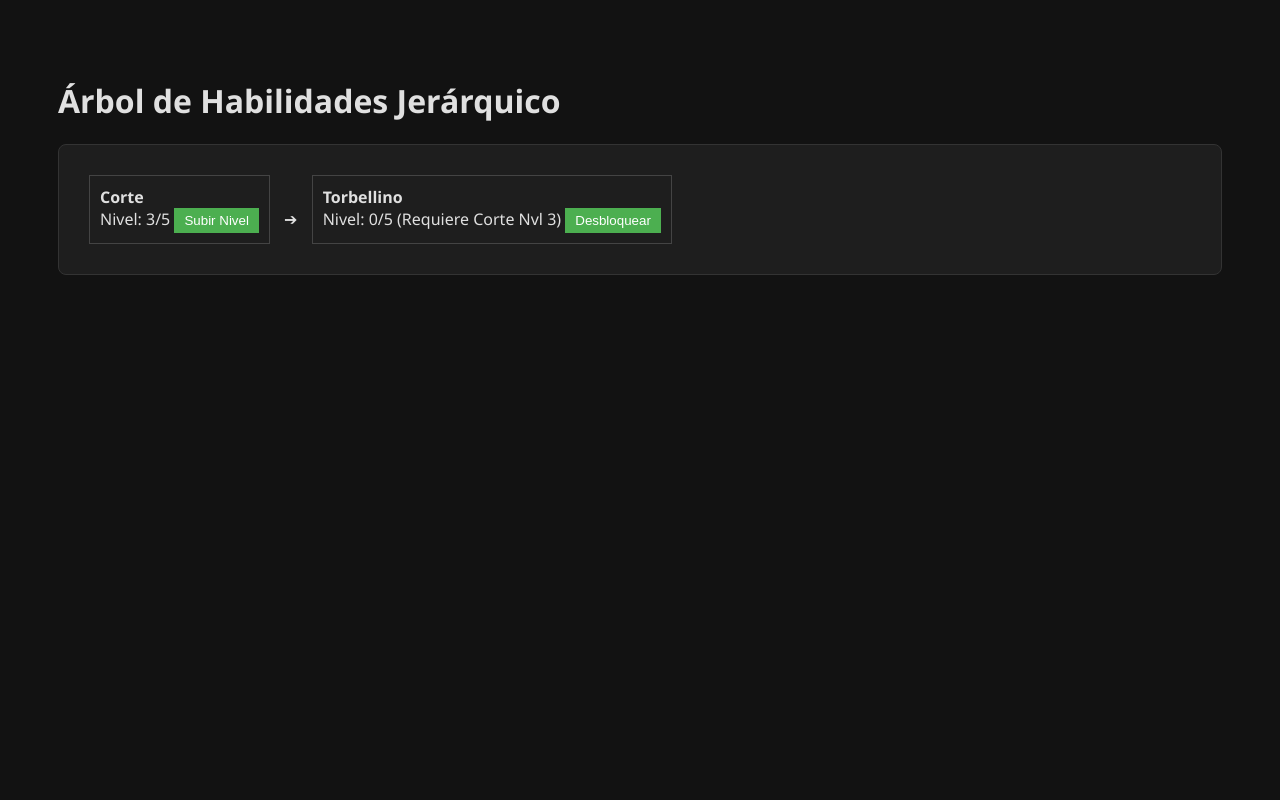
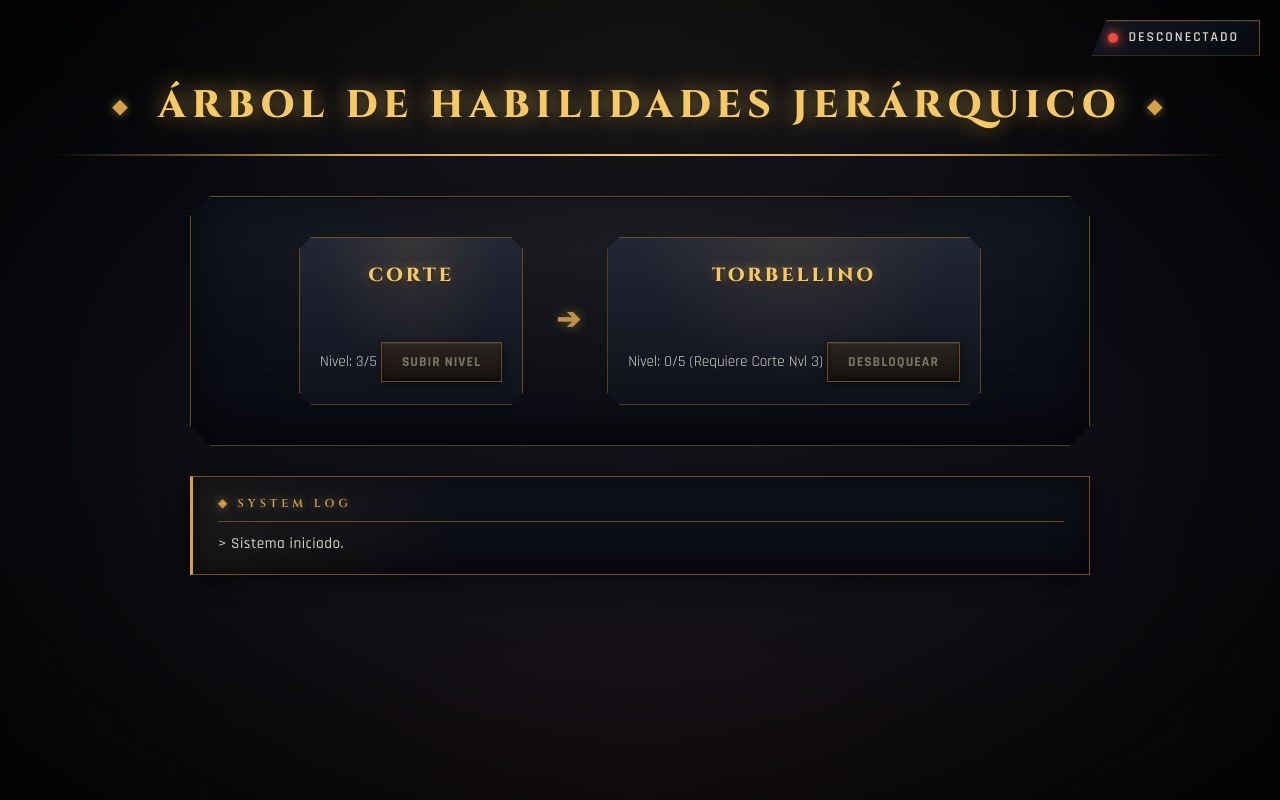
Before and after one commit to robertoponcepaniagua/RPG-GAME, a Flask app: page / in a window 1280 px wide. Run offline with Flask 3, Linux system fonts and the light colour scheme; some libraries are stand-ins or nearby versions.

Commit message:
Mejora de prueba index.html y style.css

```diff
--- a/rpg_pro_system/templates/index.html
+++ b/rpg_pro_system/templates/index.html
@@ -3,32 +3,56 @@
 <head>
     <title>RPG Avanzado</title>
     <script src="https://cdnjs.cloudflare.com/ajax/libs/socket.io/4.0.1/socket.io.js"></script>
-    <style>
-        body { background: #121212; color: #e0e0e0; font-family: 'Segoe UI', sans-serif; padding: 50px; }
-        .skill-tree { border: 1px solid #333; padding: 20px; background: #1e1e1e; border-radius: 8px; }
-        .skill { margin: 10px; padding: 10px; border: 1px solid #444; display: inline-block; }
-        .locked { opacity: 0.5; background: #000; }
-        button { background: #4CAF50; color: white; border: none; padding: 5px 10px; cursor: pointer; }
-    </style>
-</head>
+<link rel="stylesheet" href="style.css">
 <body>
+
+    <div id="status-container">
+        <span id="status-dot" class="dot disconnected"></span>
+        <span id="status-text">Desconectado</span>
+    </div>
+
     <h1>Árbol de Habilidades Jerárquico</h1>
+
     <div class="skill-tree">
         <div class="skill">
-            <strong>Corte</strong><br>Nivel: 3/5
+            <strong>Corte</strong><br>
+            Nivel: 3/5
             <button onclick="socket.emit('mejorar_habilidad', {id: 1})">Subir Nivel</button>
         </div>
+
         <span>➔</span>
+
         <div class="skill">
-            <strong>Torbellino</strong><br>Nivel: 0/5 (Requiere Corte Nvl 3)
+            <strong>Torbellino</strong><br>
+            Nivel: 0/5 (Requiere Corte Nvl 3)
             <button onclick="socket.emit('mejorar_habilidad', {id: 2})">Desbloquear</button>
         </div>
     </div>
-    <div id="log" style="margin-top: 20px; color: #888;"></div>
+
+    <div id="log">> Sistema iniciado.</div>
+
     <script>
+        // Inicializar socket una sola vez
         const socket = io();
+        const dot = document.getElementById('status-dot');
+        const text = document.getElementById('status-text');
+        const logBox = document.getElementById('log');
+
+        // Gestión visual de la conexión
+        socket.on('connect', () => {
+            dot.className = 'dot connected';
+            text.innerText = 'Conectado';
+            console.log("Conectado con éxito");
+        });
+
+        socket.on('disconnect', () => {
+            dot.className = 'dot disconnected';
+            text.innerText = 'Desconectado';
+        });
+
+        // Escuchar mensajes del servidor
         socket.on('status', (data) => {
-            document.getElementById('log').innerText = "> " + data.msg;
+            logBox.innerText = "> " + data.msg;
         });
     </script>
 </body>
--- /dev/null
+++ b/rpg_pro_system/templates/style.css
@@ -0,0 +1,503 @@
+/* ============================================================================
+   RPG AVANZADO — UI ESTILO JUEGO MODERNO
+   Inspirado en Diablo IV / Elden Ring / Lost Ark
+   ============================================================================ */
+
+
+/* ----------------------------------------------------------------------------
+   1. FUENTES
+   - Cinzel: títulos con peso épico
+   - Rajdhani: HUD/UI moderna y angular (estilo sci-fi/RPG)
+   ---------------------------------------------------------------------------- */
+@import url('https://fonts.googleapis.com/css2?family=Cinzel:wght@600;800&family=Rajdhani:wght@400;500;600;700&display=swap');
+
+
+/* ----------------------------------------------------------------------------
+   2. VARIABLES DE TEMA
+   ---------------------------------------------------------------------------- */
+:root {
+    /* Fondos */
+    --bg-deep:        #05060a;          /* Negro azulado profundo */
+    --bg-mid:         #0d1018;
+    --bg-panel:       rgba(15, 18, 28, 0.85);
+
+    /* Acentos — dorado mágico + ámbar */
+    --gold:           #d4a24c;
+    --gold-bright:    #f5c869;
+    --gold-dark:      #6b4d1f;
+    --amber-glow:     rgba(245, 200, 105, 0.5);
+
+    /* Estados */
+    --success:        #2ecc71;          /* Verde "conectado" / runa activa */
+    --success-glow:   rgba(46, 204, 113, 0.7);
+    --danger:         #e74c3c;          /* Rojo "desconectado" / sangre */
+    --danger-glow:    rgba(231, 76, 60, 0.7);
+
+    /* Texto */
+    --text:           #d8d4c8;
+    --text-dim:       #7a7565;
+    --text-bright:    #ffffff;
+}
+
+
+/* ----------------------------------------------------------------------------
+   3. RESET Y BASE
+   ---------------------------------------------------------------------------- */
+* {
+    box-sizing: border-box;
+    margin: 0;
+    padding: 0;
+}
+
+body {
+    /* Fondo en capas: viñeta oscura + reflejo dorado superior + base */
+    background:
+        radial-gradient(ellipse 80% 60% at 50% 0%, rgba(212, 162, 76, 0.08) 0%, transparent 60%),
+        radial-gradient(ellipse 100% 100% at 50% 100%, rgba(231, 76, 60, 0.05) 0%, transparent 70%),
+        radial-gradient(ellipse at center, var(--bg-mid) 0%, var(--bg-deep) 100%);
+    background-attachment: fixed;
+    color: var(--text);
+    font-family: 'Rajdhani', sans-serif;
+    min-height: 100vh;
+    padding: 60px 50px 50px;
+    overflow-x: hidden;
+}
+
+/* Capa superior: scanlines muy sutiles + grano (textura "pantalla de juego") */
+body::before {
+    content: '';
+    position: fixed;
+    inset: 0;
+    pointer-events: none;
+    background:
+        repeating-linear-gradient(
+            0deg,
+            rgba(255, 255, 255, 0.015) 0px,
+            rgba(255, 255, 255, 0.015) 1px,
+            transparent 1px,
+            transparent 2px
+        );
+    z-index: 1;
+}
+
+/* Viñeta oscura en los bordes — como en muchos juegos AAA */
+body::after {
+    content: '';
+    position: fixed;
+    inset: 0;
+    pointer-events: none;
+    background: radial-gradient(ellipse at center, transparent 50%, rgba(0, 0, 0, 0.7) 100%);
+    z-index: 1;
+}
+
+body > * {
+    position: relative;
+    z-index: 2;
+}
+
+
+/* ----------------------------------------------------------------------------
+   4. TÍTULO H1
+   ---------------------------------------------------------------------------- */
+h1 {
+    font-family: 'Cinzel', serif;
+    font-size: 2.4em;
+    font-weight: 800;
+    color: var(--gold-bright);
+    text-transform: uppercase;
+    letter-spacing: 6px;
+    text-align: center;
+    padding: 20px 0 25px;
+    margin-bottom: 40px;
+    position: relative;
+    /* Brillo dorado tipo "objetivo completado" */
+    text-shadow:
+        0 0 20px var(--amber-glow),
+        0 0 40px rgba(245, 200, 105, 0.3),
+        0 4px 8px rgba(0, 0, 0, 0.9);
+    /* Línea inferior con degradado dorado al centro */
+    background-image: linear-gradient(
+        90deg,
+        transparent,
+        var(--gold),
+        var(--gold-bright),
+        var(--gold),
+        transparent
+    );
+    background-repeat: no-repeat;
+    background-size: 100% 2px;
+    background-position: bottom center;
+    /* Quitar el border-bottom anterior, ahora lo hace el background-image */
+    border: none;
+    display: block;
+}
+
+/* Adornos a los lados del título (estilo "marco épico") */
+h1::before,
+h1::after {
+    content: '◆';
+    color: var(--gold);
+    font-size: 0.5em;
+    margin: 0 25px;
+    vertical-align: middle;
+    text-shadow: 0 0 10px var(--amber-glow);
+}
+
+
+/* ----------------------------------------------------------------------------
+   5. HUD DE CONEXIÓN — Esquina superior derecha
+   Estilo "indicador de servidor" tipo MMO
+   ---------------------------------------------------------------------------- */
+#status-container {
+    position: fixed;
+    top: 20px;
+    right: 20px;
+    padding: 10px 20px 10px 16px;
+    /* Forma angular con corte diagonal a la izquierda — estilo HUD futurista */
+    clip-path: polygon(15px 0, 100% 0, 100% 100%, 0 100%);
+    background: linear-gradient(135deg, rgba(20, 24, 36, 0.95), rgba(8, 10, 16, 0.95));
+    border: 1px solid var(--gold-dark);
+    display: flex;
+    align-items: center;
+    gap: 10px;
+    font-family: 'Rajdhani', sans-serif;
+    font-weight: 600;
+    font-size: 0.85em;
+    text-transform: uppercase;
+    letter-spacing: 2px;
+    color: var(--text);
+    z-index: 1000;
+    box-shadow:
+        0 0 0 1px rgba(0, 0, 0, 0.5),
+        0 4px 20px rgba(0, 0, 0, 0.8),
+        inset 0 1px 0 rgba(255, 255, 255, 0.05);
+}
+
+/* Indicador circular animado */
+.dot {
+    height: 10px;
+    width: 10px;
+    border-radius: 50%;
+    transition: all 0.3s ease;
+    position: relative;
+    flex-shrink: 0;
+}
+
+/* Anillo pulsante alrededor del punto */
+.dot::after {
+    content: '';
+    position: absolute;
+    inset: -4px;
+    border-radius: 50%;
+    border: 1px solid currentColor;
+    opacity: 0;
+    animation: pulse-ring 2s ease-out infinite;
+}
+
+.connected {
+    background-color: var(--success);
+    color: var(--success);
+    box-shadow:
+        0 0 8px var(--success),
+        0 0 16px var(--success-glow);
+}
+
+.disconnected {
+    background-color: var(--danger);
+    color: var(--danger);
+    box-shadow:
+        0 0 8px var(--danger),
+        0 0 16px var(--danger-glow);
+}
+
+/* No animar el anillo cuando está desconectado — se ve "muerto" */
+.disconnected::after {
+    animation: none;
+    opacity: 0;
+}
+
+@keyframes pulse-ring {
+    0%   { transform: scale(0.8); opacity: 0.8; }
+    100% { transform: scale(2.2); opacity: 0; }
+}
+
+#status-text {
+    line-height: 1;
+}
+
+
+/* ----------------------------------------------------------------------------
+   6. ÁRBOL DE HABILIDADES
+   Contenedor estilo "panel de habilidades" con marco dorado
+   ---------------------------------------------------------------------------- */
+.skill-tree {
+    max-width: 900px;
+    margin: 0 auto;
+    padding: 40px 35px;
+    background:
+        /* Brillo radial central muy sutil */
+        radial-gradient(ellipse at center top, rgba(212, 162, 76, 0.06), transparent 70%),
+        linear-gradient(180deg, rgba(20, 24, 36, 0.9), rgba(8, 10, 16, 0.95));
+    border: 1px solid var(--gold-dark);
+    /* Marco doble con sombra interior — estilo panel de inventario */
+    box-shadow:
+        inset 0 0 0 1px rgba(0, 0, 0, 0.6),
+        inset 0 0 60px rgba(0, 0, 0, 0.6),
+        0 10px 40px rgba(0, 0, 0, 0.7),
+        0 0 30px rgba(212, 162, 76, 0.05);
+    display: flex;
+    align-items: center;
+    justify-content: center;
+    gap: 30px;
+    flex-wrap: wrap;
+    /* Esquinas con corte diagonal — estilo HUD moderno */
+    clip-path: polygon(
+        20px 0, calc(100% - 20px) 0, 100% 20px,
+        100% calc(100% - 20px), calc(100% - 20px) 100%,
+        20px 100%, 0 calc(100% - 20px), 0 20px
+    );
+}
+
+/* La flecha entre habilidades */
+.skill-tree > span {
+    color: var(--gold);
+    font-size: 1.8em;
+    font-weight: bold;
+    text-shadow: 0 0 12px var(--amber-glow);
+    /* Animación de "flujo de energía" */
+    animation: flow-arrow 1.8s ease-in-out infinite;
+}
+
+@keyframes flow-arrow {
+    0%, 100% { opacity: 0.5; transform: translateX(0); }
+    50%      { opacity: 1;   transform: translateX(4px); }
+}
+
+
+/* ----------------------------------------------------------------------------
+   7. NODO DE HABILIDAD
+   Tarjeta tipo "slot de skill" con borde brillante y hover dramático
+   ---------------------------------------------------------------------------- */
+.skill {
+    /* Fondo con degradado y un brillo radial superior (como un "highlight") */
+    background:
+        radial-gradient(ellipse at top, rgba(212, 162, 76, 0.12), transparent 60%),
+        linear-gradient(180deg, rgba(35, 40, 55, 0.9), rgba(15, 18, 28, 0.95));
+    padding: 22px 20px;
+    border: 1px solid var(--gold-dark);
+    min-width: 200px;
+    text-align: center;
+    transition: all 0.3s cubic-bezier(0.4, 0, 0.2, 1);
+    cursor: pointer;
+    position: relative;
+    overflow: hidden;
+    color: var(--text);
+    font-family: 'Rajdhani', sans-serif;
+    font-size: 0.95em;
+    line-height: 1.6;
+    /* Esquinas recortadas — estilo slot de juego */
+    clip-path: polygon(
+        12px 0, calc(100% - 12px) 0, 100% 12px,
+        100% calc(100% - 12px), calc(100% - 12px) 100%,
+        12px 100%, 0 calc(100% - 12px), 0 12px
+    );
+}
+
+/* Brillo dorado que recorre el nodo al hacer hover */
+.skill::before {
+    content: '';
+    position: absolute;
+    top: 0;
+    left: -100%;
+    width: 100%;
+    height: 100%;
+    background: linear-gradient(
+        90deg,
+        transparent,
+        rgba(245, 200, 105, 0.2),
+        transparent
+    );
+    transition: left 0.6s ease;
+    pointer-events: none;
+}
+
+.skill:hover {
+    transform: translateY(-6px) scale(1.02);
+    border-color: var(--gold-bright);
+    background:
+        radial-gradient(ellipse at top, rgba(212, 162, 76, 0.2), transparent 60%),
+        linear-gradient(180deg, rgba(45, 50, 65, 0.95), rgba(20, 24, 36, 0.95));
+    box-shadow:
+        0 12px 30px rgba(0, 0, 0, 0.8),
+        0 0 25px rgba(212, 162, 76, 0.3);
+}
+
+.skill:hover::before {
+    left: 100%;
+}
+
+/* Nombre de la habilidad */
+.skill strong {
+    display: block;
+    font-family: 'Cinzel', serif;
+    font-size: 1.25em;
+    font-weight: 800;
+    color: var(--gold-bright);
+    text-transform: uppercase;
+    letter-spacing: 3px;
+    margin-bottom: 12px;
+    text-shadow:
+        0 0 10px var(--amber-glow),
+        0 2px 4px rgba(0, 0, 0, 0.9);
+}
+
+/* Texto secundario (Nivel: 3/5, requisitos...) */
+.skill br + * {
+    color: var(--text-dim);
+    font-size: 0.9em;
+    letter-spacing: 1px;
+}
+
+
+/* ----------------------------------------------------------------------------
+   8. BOTONES DENTRO DE LAS HABILIDADES
+   Estilo "Activar habilidad" tipo Diablo/Lost Ark
+   ---------------------------------------------------------------------------- */
+button {
+    margin-top: 15px;
+    padding: 10px 20px;
+    background: linear-gradient(180deg, #2a2520 0%, #15110c 100%);
+    color: var(--gold-bright);
+    border: 1px solid var(--gold-dark);
+    border-radius: 0;
+    font-family: 'Rajdhani', sans-serif;
+    font-size: 0.85em;
+    font-weight: 700;
+    text-transform: uppercase;
+    letter-spacing: 2px;
+    cursor: pointer;
+    transition: all 0.25s ease;
+    position: relative;
+    overflow: hidden;
+    box-shadow:
+        inset 0 1px 0 rgba(255, 255, 255, 0.08),
+        inset 0 -2px 4px rgba(0, 0, 0, 0.5),
+        0 2px 8px rgba(0, 0, 0, 0.6);
+}
+
+/* Brillo deslizante al hacer hover en el botón */
+button::before {
+    content: '';
+    position: absolute;
+    top: 0;
+    left: -100%;
+    width: 100%;
+    height: 100%;
+    background: linear-gradient(
+        90deg,
+        transparent,
+        rgba(245, 200, 105, 0.4),
+        transparent
+    );
+    transition: left 0.5s ease;
+}
+
+button:hover {
+    background: linear-gradient(180deg, #3d3525 0%, #1f1810 100%);
+    border-color: var(--gold-bright);
+    color: #fff;
+    text-shadow: 0 0 8px var(--gold-bright);
+    box-shadow:
+        inset 0 1px 0 rgba(255, 255, 255, 0.15),
+        0 0 15px rgba(212, 162, 76, 0.4),
+        0 4px 12px rgba(0, 0, 0, 0.7);
+    transform: translateY(-1px);
+}
+
+button:hover::before {
+    left: 100%;
+}
+
+button:active {
+    transform: translateY(1px);
+    box-shadow:
+        inset 0 2px 6px rgba(0, 0, 0, 0.7),
+        0 0 8px rgba(212, 162, 76, 0.3);
+}
+
+
+/* ----------------------------------------------------------------------------
+   9. CONSOLA DE LOG
+   Estilo "feed de combate" tipo MMO
+   ---------------------------------------------------------------------------- */
+#log {
+    max-width: 900px;
+    margin: 30px auto 0;
+    padding: 18px 25px;
+    background:
+        linear-gradient(90deg, rgba(212, 162, 76, 0.08), transparent 30%),
+        linear-gradient(180deg, rgba(15, 18, 28, 0.95), rgba(8, 10, 16, 0.98));
+    border: 1px solid var(--gold-dark);
+    border-left: 3px solid var(--gold);
+    font-family: 'Rajdhani', monospace, sans-serif;
+    font-size: 0.95em;
+    font-weight: 500;
+    color: var(--text);
+    letter-spacing: 0.5px;
+    line-height: 1.6;
+    box-shadow:
+        inset 0 0 30px rgba(0, 0, 0, 0.6),
+        0 4px 20px rgba(0, 0, 0, 0.6);
+    position: relative;
+}
+
+/* Pequeño "icono" decorativo arriba a la izquierda del log */
+#log::before {
+    content: '◈ SYSTEM LOG';
+    display: block;
+    font-family: 'Cinzel', serif;
+    font-size: 0.75em;
+    font-weight: 600;
+    color: var(--gold);
+    letter-spacing: 4px;
+    margin-bottom: 10px;
+    padding-bottom: 8px;
+    border-bottom: 1px solid var(--gold-dark);
+    text-shadow: 0 0 8px var(--amber-glow);
+}
+
+
+/* ----------------------------------------------------------------------------
+   10. RESPONSIVE
+   ---------------------------------------------------------------------------- */
+@media (max-width: 768px) {
+    body {
+        padding: 60px 20px 30px;
+    }
+
+    h1 {
+        font-size: 1.5em;
+        letter-spacing: 3px;
+    }
+
+    .skill-tree {
+        padding: 25px 20px;
+        gap: 20px;
+    }
+
+    .skill-tree > span {
+        transform: rotate(90deg);
+    }
+
+    .skill {
+        min-width: 100%;
+    }
+
+    #status-container {
+        top: 10px;
+        right: 10px;
+        font-size: 0.7em;
+        padding: 8px 14px 8px 12px;
+    }
+
+}
```
